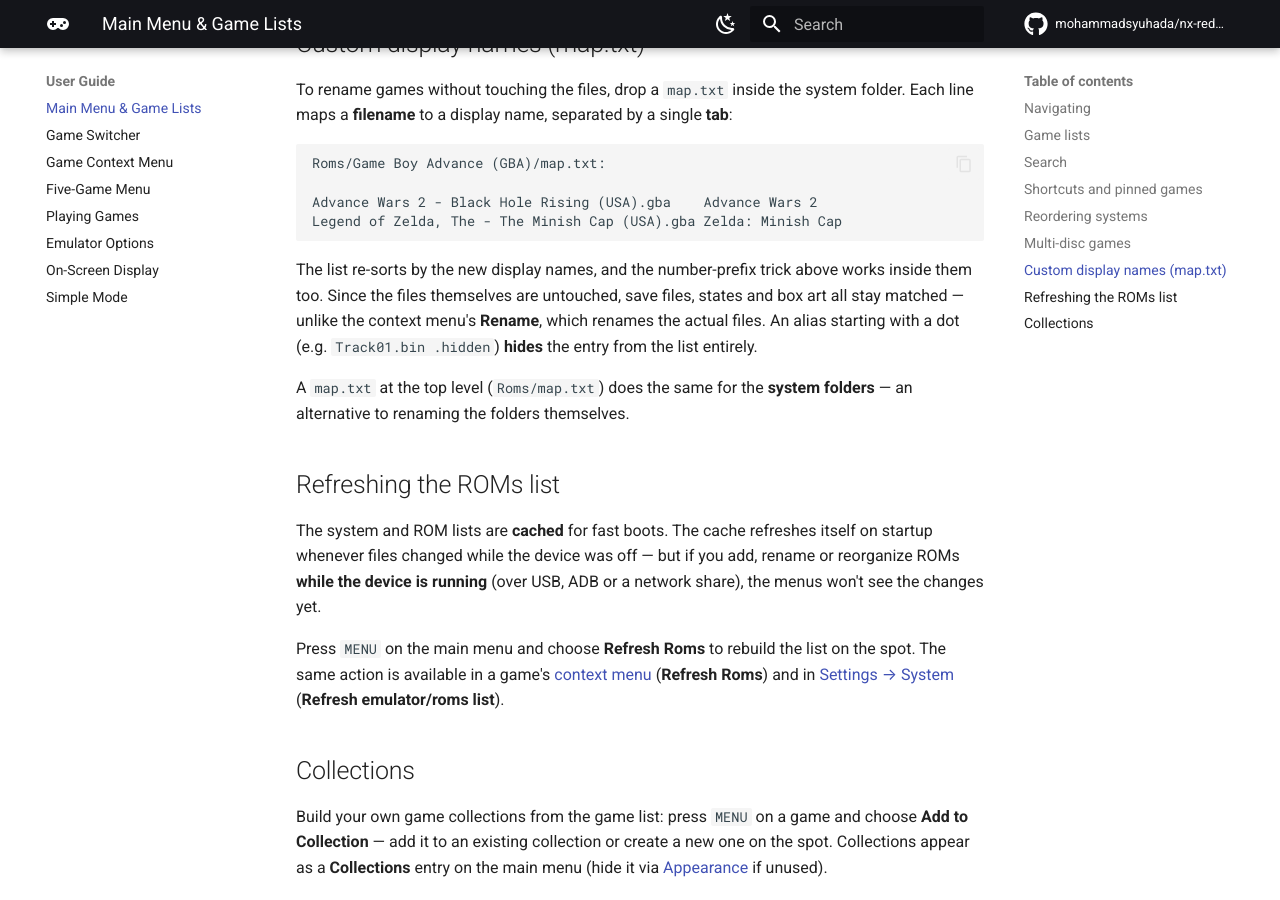
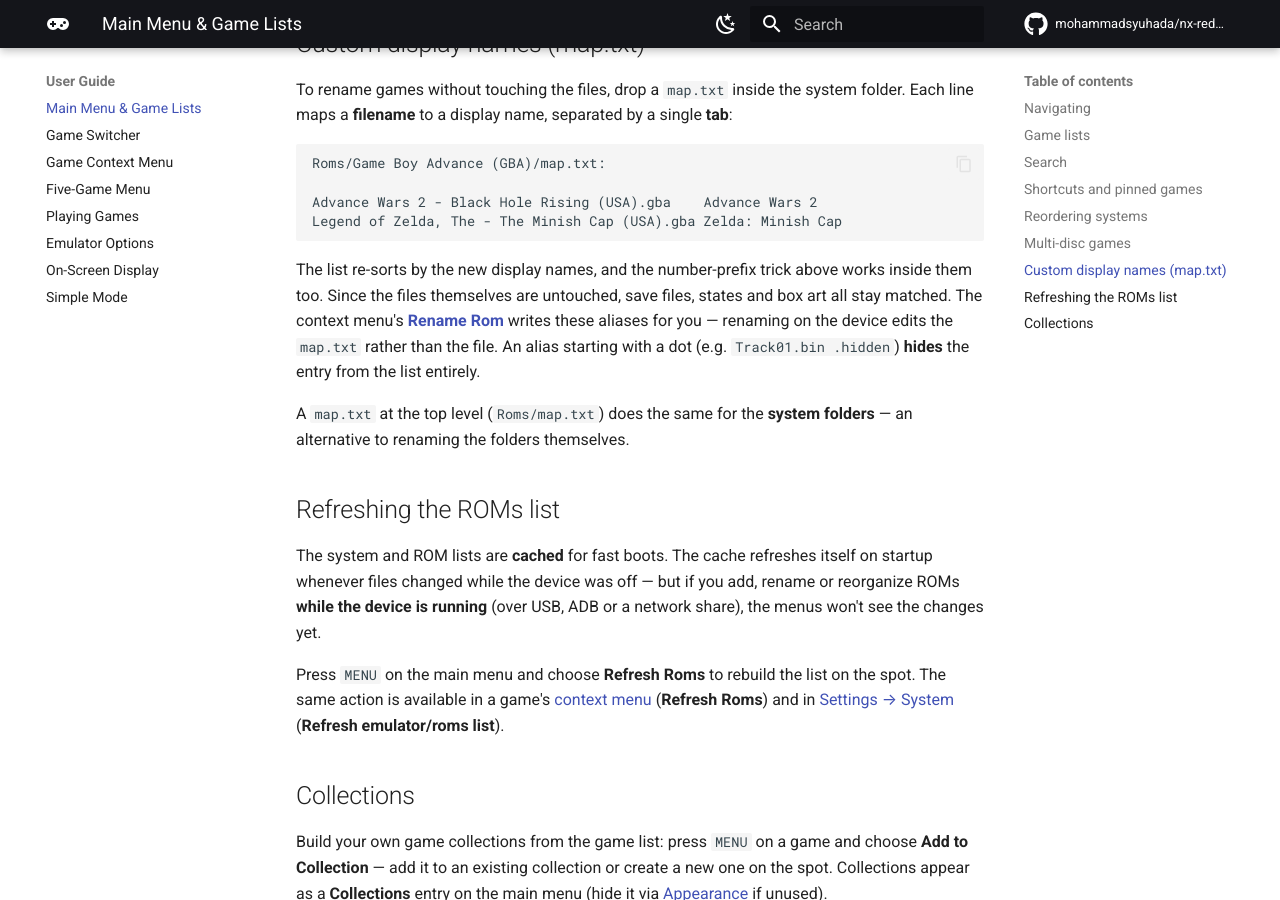
Before and after one commit to mohammadsyuhada/nx-redux-docs, an MkDocs documentation site: the page built from docs/guide/main-menu.md, in a window 1280 px wide and 900 px high, scrolled down 3365 px. Built offline with MkDocs 1.6.1 and Material for MkDocs 9.7.7, drawn with Linux system fonts in a browser that asks for light colours; comment, search, counter and statistics services are not loaded.

Commit message:
Describe Rename Rom as a map.txt alias edit that never touches the files

```diff
--- a/docs/guide/main-menu.md
+++ b/docs/guide/main-menu.md
@@ -125,9 +125,10 @@ Legend of Zelda, The - The Minish Cap (USA).gba	Zelda: Minish Cap
 
 The list re-sorts by the new display names, and the number-prefix trick
 above works inside them too. Since the files themselves are untouched,
-save files, states and box art all stay matched — unlike the context
-menu's **Rename**, which renames the actual files. An alias starting with
-a dot (e.g. `Track01.bin	.hidden`) **hides** the entry from the list
+save files, states and box art all stay matched. The context menu's
+[**Rename Rom**](context-menu.md) writes these aliases for you — renaming
+on the device edits the `map.txt` rather than the file. An alias starting
+with a dot (e.g. `Track01.bin	.hidden`) **hides** the entry from the list
 entirely.
 
 A `map.txt` at the top level (`Roms/map.txt`) does the same for the
```
Also changed, not shown: docs/guide/context-menu.md (+4 -2 lines).
